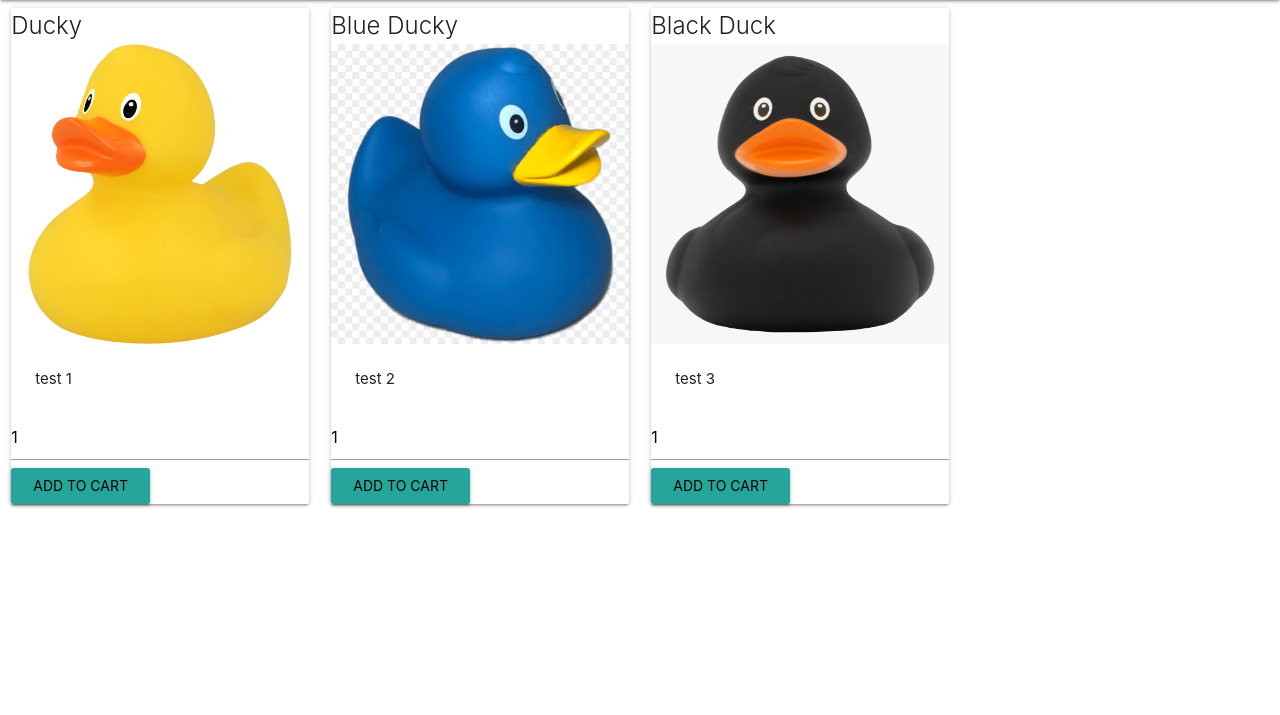
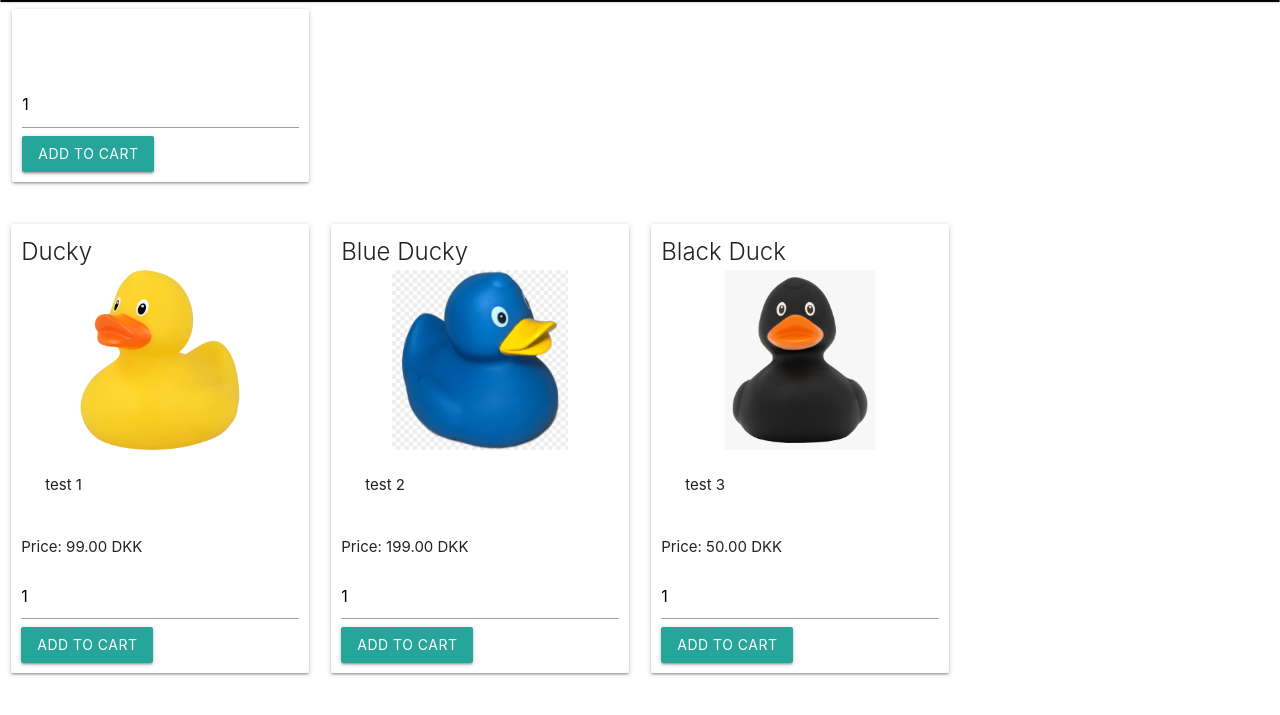
Before and after one commit to clausH1994/RubberDuckProject, a PHP site: page / in a window 1280 px wide. Shown: the part 64-779 px from the top of the page. Run offline with PHP 8.4, Linux system fonts and the light colour scheme; data comes from the database, SQL or seed files in the repository; tables that the repository leaves empty hold one stand-in row (values such as "Sample post"); data that the repository does not hold is empty.

Commit message:
started frontend discount

```diff
--- a/css/style.css
+++ b/css/style.css
@@ -31,15 +31,20 @@
     margin-left: 100vh;
 }
 
-#card{
-    height: 300px;
-    background-size: contain;
+#image{
+    max-height: 180px;
+    max-width: 200px;
+    width: auto;
+    height: auto;
+    margin-left: auto;
+    margin-right: auto;
 }
 
-.card-image img{
-    height: 300px;
-    background-size: cover;
-
+#card-image
+{
+    display: flex;
+    justify-content: center;
+    align-items: center;
 }
 
 .headbutton
@@ -60,17 +65,28 @@
     float: right;
 }
 
-.addBtn{
-    background-color: #eb705b;
+/* .addBtn{
+
     border: 0;
     padding: 3px 10px;
-    color: #ffffff;
+    color: #ffffff !important;
     margin-left: 2px;
     border-radius: 2px;
-}
+} */
 
 .cart-item {border-bottom: #79b946 1px dotted;padding: 10px;}
 
 .checkout{
     display: inline-block;
 }
+
+.card
+{
+    padding: 10px;
+}
+
+.borders
+{
+    border: 1px black solid;
+    border-radius: 5px;
+}
--- a/index.php
+++ b/index.php
@@ -1,36 +1,83 @@
-<?php require_once "connection/dbcon.php";?>
-<?php include "shop/cartsession.php"?>
+<?php require_once "connection/dbcon.php"; ?>
+<?php include "shop/cartsession.php" ?>
 <?php include "header.php" ?>
+<?php
+$db_handle = new DBController();
+$product_array = $db_handle->runQuery("SELECT * FROM Product ORDER BY ID ASC");
+
+$dbcon = dbCon();
+$query = "SELECT * FROM NewsAndSpecialData ORDER BY newsID DESC";
+$handle = $dbcon->prepare($query);
+$handle->execute();
+
+$newsAndSpecialData = $handle->fetchAll();
+
+?>
+<div class="row">
 
   <?php
-//$dbCon = dbCon();
-//$query = $dbCon->prepare("SELECT * FROM product");
-//$query->execute();
-//$getProducts = $query->fetchAll();
-//var_dump($getProducts);
+  if (!empty($newsAndSpecialData)) {
+
+    foreach ($newsAndSpecialData as $aNumber) {
+
+      $productID = $aNumber["productID"];
+      $discountProductQuery = "SELECT * FROM Product WHERE ID = $productID LIMIT 1";
+      $discountedProduct = $dbcon->prepare($query);
+      $discountedProduct->execute();
+
+  ?>
+      <div class="borders">
+        <form method="post" action="index.php?action=add&code=<?php echo $discountedProducts[$aNumber]["code"]; ?>">
+          <div class="col s12 m3">
+            <div class="card">
+              <span class="card-title"><?php echo $discountedProducts[$aNumber]["name"]; ?></span>
+              <div class="card-image">
+                <img src="<?php echo $discountedProducts[$aNumber]["image"]; ?>" id="image">
+              </div>
+              <div class="card-content">
+                <p><?php echo $discountedProducts[$aNumber]["desc"]; ?></p>
+              </div>
+              <div>
+                <p><?php echo $discountedProducts[$aNumber]["price"]; ?></p>
+              </div>
+              <div>
+                <input type="text" name="quantity" value="1" size="1" />
+                <button class="waves-effect waves-light btn" type="submit">Add to cart</button>
+              </div>
+            </div>
+          </div>
+        </form>
+      </div>
+  <?php
+
+    }
+  }
   ?>
 
+</div>
 
 <div class="row">
   <?php
-    $db_handle = new DBController();
-	$product_array = $db_handle->runQuery("SELECT * FROM Product ORDER BY ID ASC");
+
   if (!empty($product_array)) {
-		foreach($product_array as $aNumber=> $value){
+    foreach ($product_array as $aNumber => $value) {
   ?>
       <form method="post" action="index.php?action=add&code=<?php echo $product_array[$aNumber]["code"]; ?>">
         <div class="col s12 m3">
           <div class="card">
             <span class="card-title"><?php echo $product_array[$aNumber]["name"]; ?></span>
             <div class="card-image">
-              <img src="<?php echo $product_array[$aNumber]["image"]; ?>" id="card">
+              <img src="<?php echo $product_array[$aNumber]["image"]; ?>" id="image">
             </div>
             <div class="card-content">
               <p><?php echo $product_array[$aNumber]["desc"]; ?></p>
             </div>
             <div>
+              <p>Price: <?php echo $product_array[$aNumber]["price"]; ?> DKK</p>
+            </div>
+            <div>
               <input type="text" name="quantity" value="1" size="1" />
-                <input class="waves-effect waves-light btn" type="submit" value="Add to cart" class="addBtn" />
+              <button class="waves-effect waves-light btn" type="submit">Add to cart</button>
             </div>
           </div>
         </div>
@@ -42,9 +89,3 @@
   }
   ?>
 </div>
-
-    <?php
-//     $total_items = 0;
-//     $_SESSION["total-item"] = $total_items;
-//     $total_items = $total_items + $_POST["quantity"];
-  ?>
```
Lines whose indentation alone changed are shown as unchanged.
